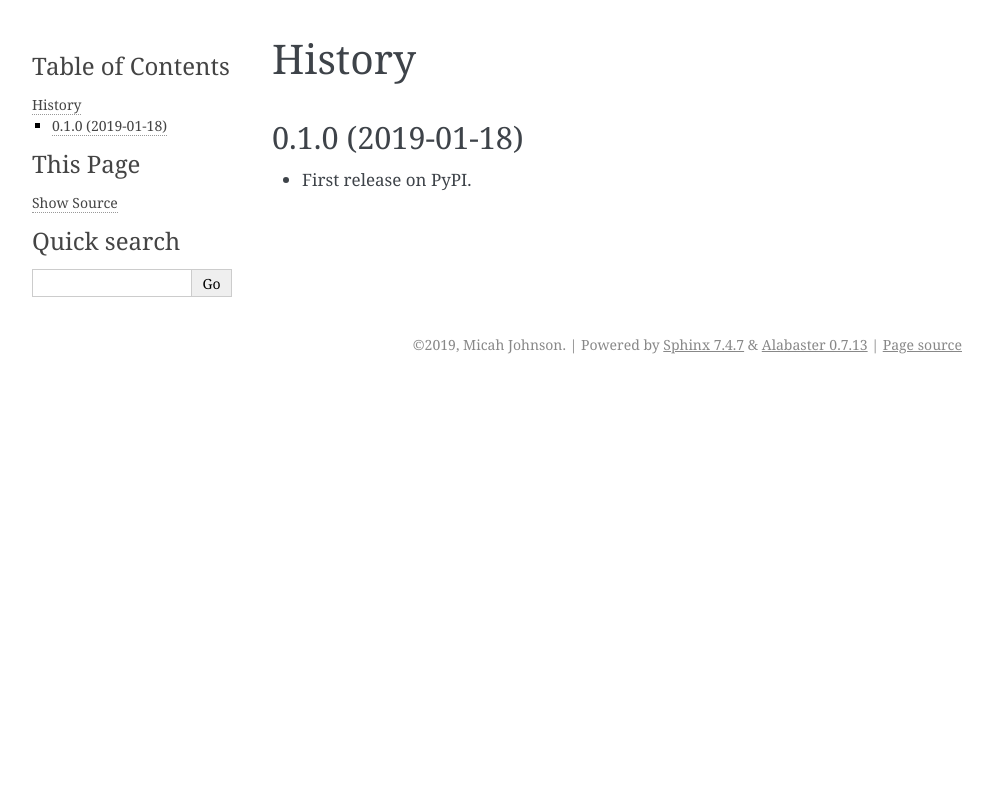
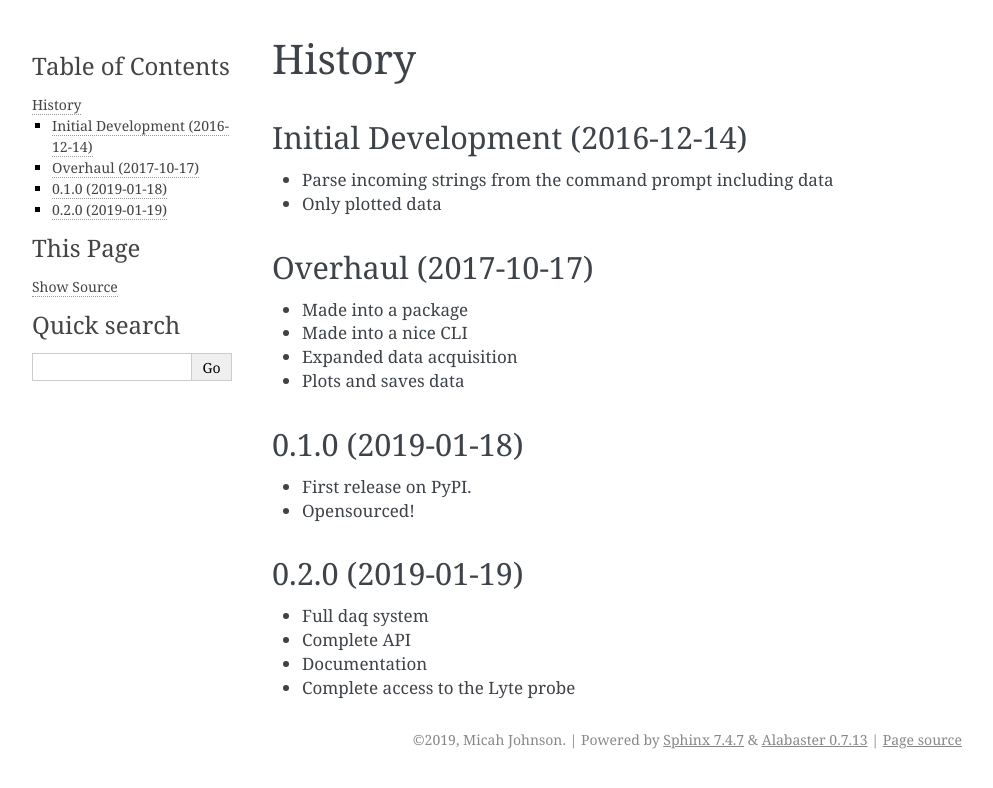
Before and after one commit to AdventureData/radicl, a Sphinx documentation site: the page built from docs/history.rst, in a window 1280 px wide. Shown: the top 788 px of the page, without its empty margins (148-1141 px from the left). Built offline with Sphinx 7.4.7, drawn with Linux system fonts in a browser that asks for light colours; pages that are not in the unit, such as notebooks, are missing from menus.

Commit message:
Updating documentation

```diff
--- a/docs/authors.rst
+++ b/docs/authors.rst
@@ -5,9 +5,9 @@ Credits
 Development Lead
 ----------------
 
-* Micah Johnson <micah@adventuredata.com>
+* Micah Johnson  `@micahjohnson150 <http://github.com/micahjohnson150>`_
 
 Contributors
 ------------
 
-Adrian Rothenbuhler
+* Adrian Rothenbuhler
--- a/docs/history.rst
+++ b/docs/history.rst
@@ -1,8 +1,31 @@
 =======
 History
 =======
+
+Initial Development (2016-12-14)
+--------------------------------
+
+* Parse incoming strings from the command prompt including data
+* Only plotted data
+
+Overhaul (2017-10-17)
+---------------------
+
+* Made into a package
+* Made into a nice CLI
+* Expanded data acquisition
+* Plots and saves data
 
 0.1.0 (2019-01-18)
 ------------------
 
 * First release on PyPI.
+* Opensourced!
+
+0.2.0 (2019-01-19)
+------------------
+
+* Full daq system
+* Complete API
+* Documentation
+* Complete access to the Lyte probe
--- a/docs/usage.rst
+++ b/docs/usage.rst
@@ -2,6 +2,11 @@
 Usage
 =====
 
+To use the command line program simple the following in a command prompt::
+
+  radicl
+
+
 To use radicl in a project::
 
     import radicl
```
Also changed, not shown: README.rst (+7 -2 lines), 2 other files.
